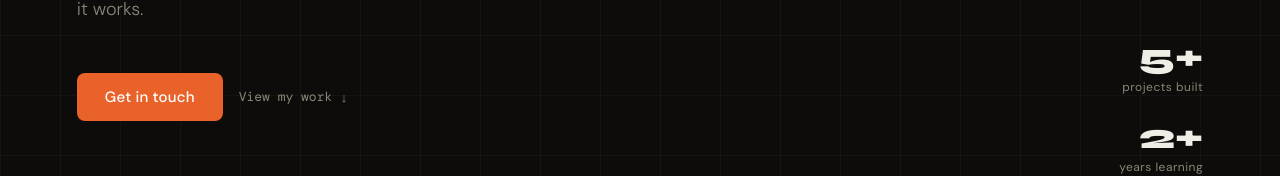
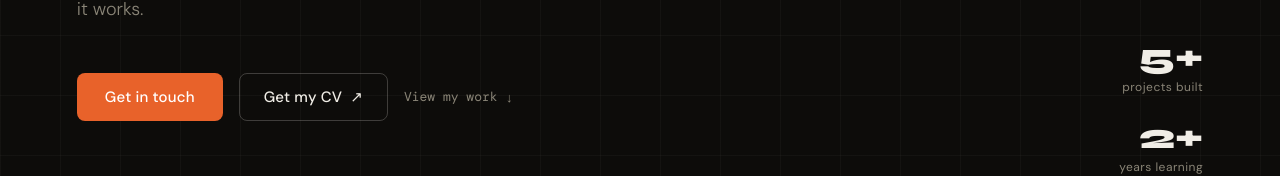
Before and after one commit to Zafargit1/Zafar-Portfolio, a React (Vite) app: page / in a window 1280 px wide. Shown: the part 565-741 px from the top of the page. Built offline with nearby package versions, Linux system fonts and the light colour scheme.

Commit message:
get cv button

```diff
--- a/src/components/Hero/Hero.jsx
+++ b/src/components/Hero/Hero.jsx
@@ -20,6 +20,14 @@ export const Hero = () => {
           <a href="mailto:zafonline23@gmail.com" className={styles.contactBtn}>
             Get in touch
           </a>
+          <a
+            href="https://drive.google.com/file/d/1cTegpTAWRstv8oQki2OgBdwTSzg0B3kP/view?usp=drive_link"
+            className={styles.cvBtn}
+            target="_blank"
+            rel="noopener noreferrer"
+          >
+            Get my CV <span aria-hidden="true">↗</span>
+          </a>
           <a href="#projects" className={styles.scrollBtn}>
             View my work <span className={styles.scrollArrow}>↓</span>
           </a>
--- a/src/components/Hero/Hero.module.css
+++ b/src/components/Hero/Hero.module.css
@@ -101,6 +101,29 @@
 
 .contactBtn:hover {
   background: #d45520;
+  transform: translateY(-1px);
+}
+
+.cvBtn {
+  text-decoration: none;
+  background: transparent;
+  color: var(--color-text);
+  border: 1px solid rgba(240, 237, 230, 0.22);
+  border-radius: 8px;
+  font-family: var(--font-body);
+  font-size: 15px;
+  font-weight: 500;
+  padding: 13px 24px;
+  transition: all 0.2s ease;
+  letter-spacing: 0.2px;
+  display: inline-flex;
+  align-items: center;
+  gap: 8px;
+}
+
+.cvBtn:hover {
+  border-color: var(--color-primary);
+  color: var(--color-primary);
   transform: translateY(-1px);
 }
 
@@ -267,6 +290,29 @@
   transform: translateY(-1px);
 }
 
+.cvBtn {
+  text-decoration: none;
+  background: transparent;
+  color: var(--color-text);
+  border: 1px solid rgba(240, 237, 230, 0.22);
+  border-radius: 8px;
+  font-family: var(--font-body);
+  font-size: 15px;
+  font-weight: 500;
+  padding: 13px 24px;
+  transition: all 0.2s ease;
+  letter-spacing: 0.2px;
+  display: inline-flex;
+  align-items: center;
+  gap: 8px;
+}
+
+.cvBtn:hover {
+  border-color: var(--color-primary);
+  color: var(--color-primary);
+  transform: translateY(-1px);
+}
+
 .scrollBtn {
   font-family: var(--font-mono);
   font-size: 13px;
```
